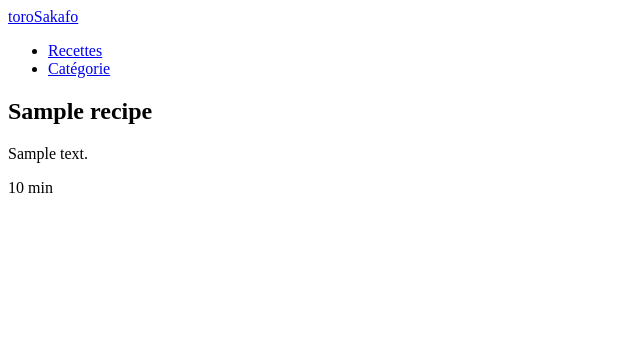
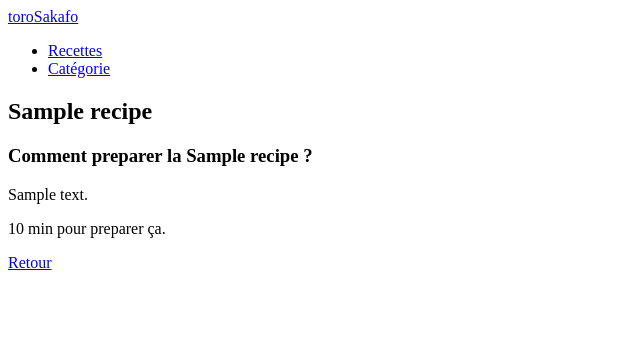
Before and after one commit to 97mams/toroSakafo, a Symfony app: template templates/admin/recipe/show.html.twig in a window 1280 px wide. Shown: the top 338 px of the page, without its empty margins (0-640 px from the left). Run offline with Twig, Linux system fonts and the light colour scheme; the template is opened without the code that fills it: most values are stand-ins (such as "Sample title", 1, 10 or a date in 2020); some libraries are stand-ins or nearby versions.

Commit message:
update all recipe

```diff
--- a/src/Repository/RecipeRepository.php
+++ b/src/Repository/RecipeRepository.php
@@ -24,7 +24,7 @@ class RecipeRepository extends ServiceEntityRepository
     public function findWithCategory(): array
     {
         return $this->createQueryBuilder('r')
-            ->select('r.id', 'r.title', 'c.name')
+            ->select('r.id', 'r.slug', 'r.title', 'c.name')
             ->leftJoin('r.category', 'c')
             ->getQuery()
             ->getResult();
--- a/templates/admin/recipe/index.html.twig
+++ b/templates/admin/recipe/index.html.twig
@@ -17,7 +17,9 @@
 		<tbody>
 			{% for recipe in recipes %}
 				<tr>
-					<td>{{ recipe.title }}</td>
+					<td>
+						<a href="{{ path('admin.recipe.show', {slug: recipe.slug, id: recipe.id }) }}">{{ recipe.title }}</a>
+					</td>
 					<td>{{ recipe.name }}</td>
 					<td class="d-flex gap-2">
 						<a href="{{ path('admin.recipe.edit', { id: recipe.id }) }}" class="btn btn-primary btn-sm">Editer</a>
--- a/templates/admin/recipe/show.html.twig
+++ b/templates/admin/recipe/show.html.twig
@@ -6,13 +6,19 @@
 
 {% block body %}
 
-	<div class="row">
-		<div class="col-md-8">
+	<div class="row mt-5">
+		<div class="col-md-8 m-auto">
 			<h2>{{ recipe.title }}</h2>
+			<h3>Comment preparer la
+				{{ recipe.title }}
+				?</h3>
 			<p>{{ recipe.content }}</p>
-			<p class="text-primary">
-				{{ recipe.duration }}
-				min</p>
+			<p>
+				<span class="text-primary">{{ recipe.duration }}
+					min</span>
+				pour preparer ça.
+			</p>
+			<a href="{{path('admin.recipe.index')}}">Retour</a>
 		</div>
 	</div>
 
```
Also changed, not shown: src/Controller/Admin/recipe/RecipeController.php (+7 -0 lines).
